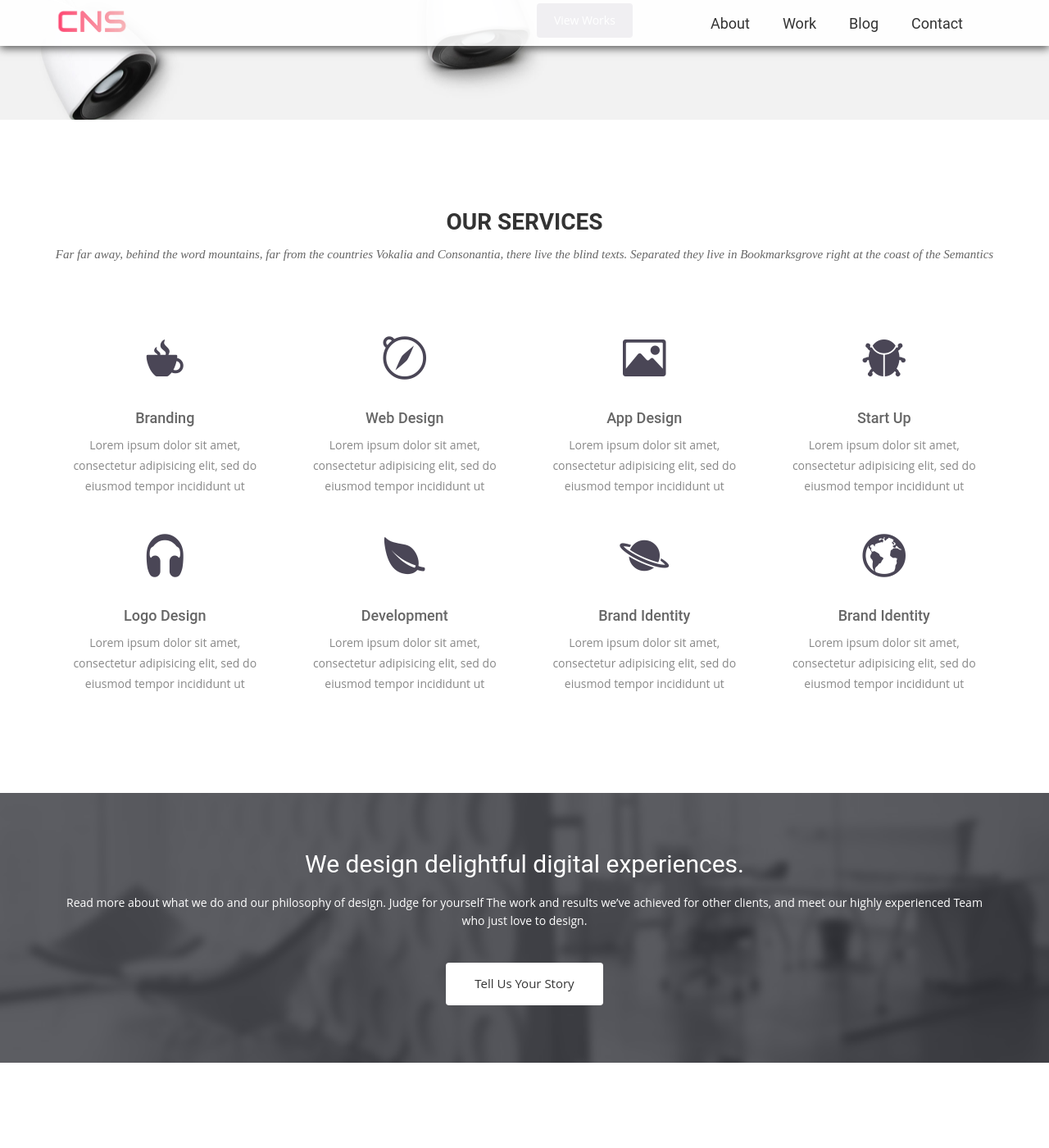
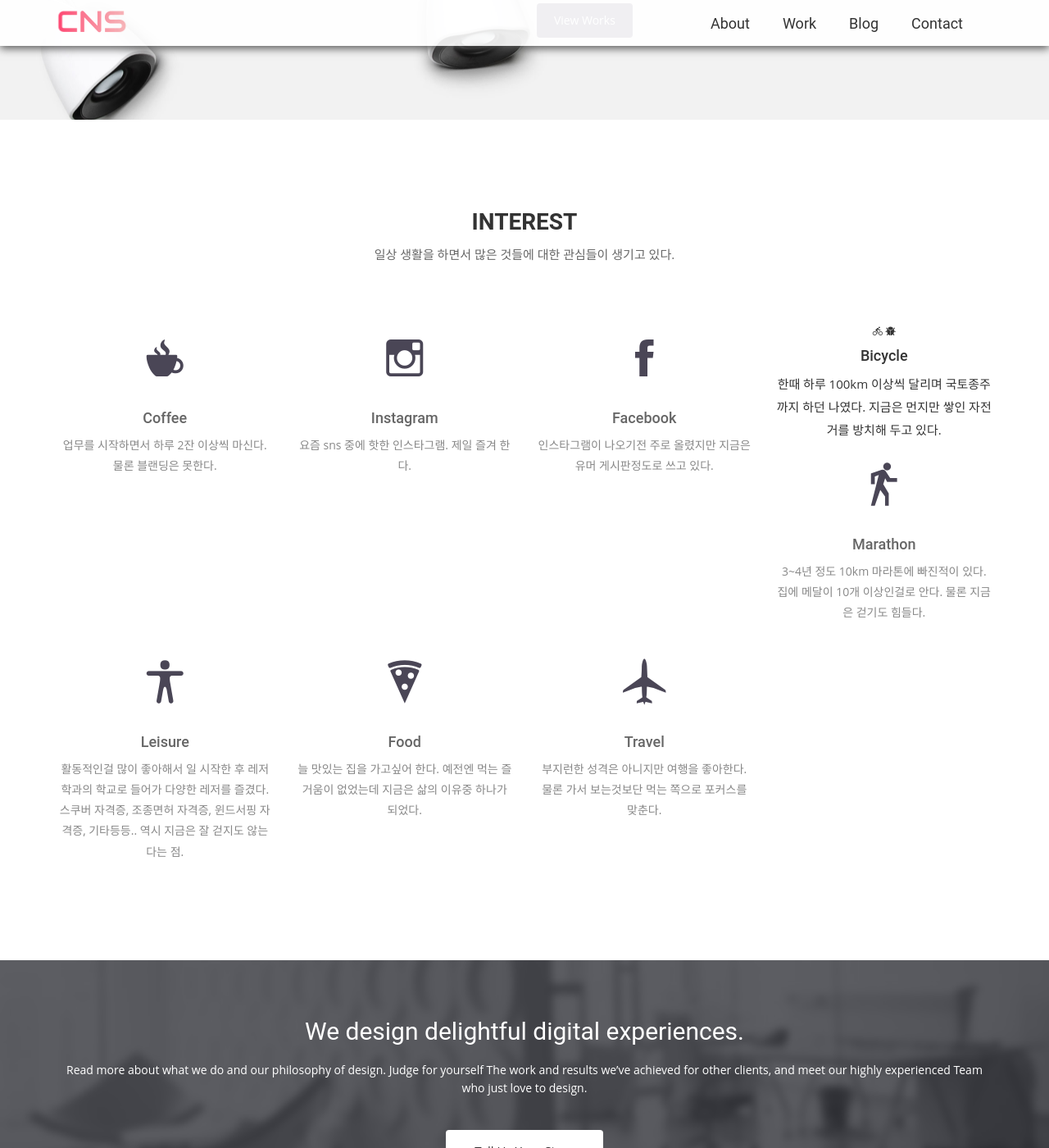
Before and after one commit to ldc84/.github.io, a Jekyll site: the page built from index.html, in a window 1280 px wide and 1400 px high, scrolled down 1815 px. Shown: the whole window at 82% size. Built offline with Jekyll 4.4.1, drawn with Linux system fonts in a browser that asks for light colours; some web fonts are replaced; some of the changed text lies outside the part shown.

Commit message:
header modify

```diff
--- a/_includes/footer.html
+++ b/_includes/footer.html
@@ -11,7 +11,7 @@
             <li><a href="{{ site.baseurl }}/contact">Contact us</a></li>
           </ul>
         </div>
-        <p>Copyright &copy; Front End Developer by LeeDongChun. All rights reserved.</p>
+        <p>Copyright &copy; Front End Developer by CNS. All rights reserved.</p>
       </div>
     </div>
   </div>
--- a/css/airspace.css
+++ b/css/airspace.css
@@ -58,8 +58,6 @@ a, a:active, a:focus, a:active {
 }
 
 .section-title p {
-    font-family: 'Volkhov', serif;
-    font-style: italic;
     color: #666;
 }
 
@@ -351,6 +349,9 @@ header .navbar-default .navbar-nav li a.active {
     background: #655E7A;
     color: #fff;
     padding: 10px 20px;
+}
+.btn-view-works:hover {
+    color:#fff;
 }
 
 
--- a/index.html
+++ b/index.html
@@ -61,65 +61,65 @@ permalink: /
   <div class="container">
     <div class="row">
       <div class="section-title">
-        <h2>Our Services</h2>
-        <p>Far far away, behind the word mountains, far from the countries Vokalia and Consonantia, there live the blind texts. Separated they live in Bookmarksgrove right at the coast of the Semantics</p>
+        <h2>Interest</h2>
+        <p>일상 생활을 하면서 많은 것들에 대한 관심들이 생기고 있다.</p>
       </div>
     </div>
     <div class="row ">
       <div class="col-sm-6 col-md-3">
         <div class="service-item">
           <i class="icon ion-coffee"></i>
-          <h4>Branding</h4>
-          <p>Lorem ipsum dolor sit amet, consectetur adipisicing elit, sed do eiusmod tempor incididunt ut </p>
+          <h4>Coffee</h4>
+          <p>업무를 시작하면서 하루 2잔 이상씩 마신다. 물론 블랜딩은 못한다.</p>
         </div>
       </div>
       <div class="col-sm-6 col-md-3">
         <div class="service-item">
-          <i class="ion-compass"></i>
-          <h4>Web Design</h4>
-          <p>Lorem ipsum dolor sit amet, consectetur adipisicing elit, sed do eiusmod tempor incididunt ut </p>
+          <i class="ion-social-instagram-outline"></i>
+          <h4>Instagram</h4>
+          <p>요즘 sns 중에 핫한 인스타그램. 제일 즐겨 한다.</p>
         </div>
       </div>
       <div class="col-sm-6 col-md-3">
         <div class="service-item">
-          <i class="ion-image"></i>
-          <h4>App Design</h4>
-          <p>Lorem ipsum dolor sit amet, consectetur adipisicing elit, sed do eiusmod tempor incididunt ut </p>
+          <i class="ion-social-facebook"></i>
+          <h4>Facebook</h4>
+          <p>인스타그램이 나오기전 주로 올렸지만 지금은 유머 게시판정도로 쓰고 있다.</p>
+        </div>
+      </div>
+      <div class="col-sm-6 col-md-3">
+        <div class="ion-android-bicycle">
+          <i class="ion-bug"></i>
+          <h4>Bicycle</h4>
+          <p>한때 하루 100km 이상씩 달리며 국토종주까지 하던 나였다. 지금은 먼지만 쌓인 자전거를 방치해 두고 있다.</p>
         </div>
       </div>
       <div class="col-sm-6 col-md-3">
         <div class="service-item">
-          <i class="ion-bug"></i>
-          <h4>Start Up</h4>
-          <p>Lorem ipsum dolor sit amet, consectetur adipisicing elit, sed do eiusmod tempor incididunt ut </p>
+          <i class="ion-android-walk"></i>
+          <h4>Marathon</h4>
+          <p>3~4년 정도 10km 마라톤에 빠진적이 있다. 집에 메달이 10개 이상인걸로 안다. 물론 지금은 걷기도 힘들다.</p>
         </div>
       </div>
       <div class="col-sm-6 col-md-3">
         <div class="service-item">
-          <i class="ion-headphone"></i>
-          <h4>Logo Design</h4>
-          <p>Lorem ipsum dolor sit amet, consectetur adipisicing elit, sed do eiusmod tempor incididunt ut </p>
+          <i class="ion-ios-body"></i>
+          <h4>Leisure</h4>
+          <p>활동적인걸 많이 좋아해서 일 시작한 후 레저학과의 학교로 들어가 다양한 레저를 즐겼다. 스쿠버 자격증, 조종면허 자격증, 윈드서핑 자격증, 기타등등.. 역시 지금은 잘 걷지도 않는다는 점.</p>
         </div>
       </div>
       <div class="col-sm-6 col-md-3">
         <div class="service-item">
-          <i class="ion-leaf"></i>
-          <h4>Development</h4>
-          <p>Lorem ipsum dolor sit amet, consectetur adipisicing elit, sed do eiusmod tempor incididunt ut </p>
+          <i class="ion-pizza"></i>
+          <h4>Food</h4>
+          <p>늘 맛있는 집을 가고싶어 한다. 예전엔 먹는 즐거움이 없었는데 지금은 삶의 이유중 하나가 되었다.</p>
         </div>
       </div>
       <div class="col-sm-6 col-md-3">
         <div class="service-item">
-          <i class="ion-planet"></i>
-          <h4>Brand Identity</h4>
-          <p>Lorem ipsum dolor sit amet, consectetur adipisicing elit, sed do eiusmod tempor incididunt ut </p>
-        </div>
-      </div>
-      <div class="col-sm-6 col-md-3">
-        <div class="service-item">
-          <i class="ion-earth"></i>
-          <h4>Brand Identity</h4>
-          <p>Lorem ipsum dolor sit amet, consectetur adipisicing elit, sed do eiusmod tempor incididunt ut </p>
+          <i class="ion-plane"></i>
+          <h4>Travel</h4>
+          <p>부지런한 성격은 아니지만 여행을 좋아한다. 물론 가서 보는것보단 먹는 쪽으로 포커스를 맞춘다.</p>
         </div>
       </div>
     </div>
--- a/js/main.js
+++ b/js/main.js
@@ -54,7 +54,7 @@ $(document).ready(function(){
 	win.on('load scroll', function(){
 		var winTop = win.scrollTop();
 
-		if (winTop > 80) {
+		if (winTop > 120) {
 			header.addClass('move');
 			logo.addClass('animated flipInY');
 		}else {
```
Also changed, not shown: other parts of index.html (+1 -1 lines).
